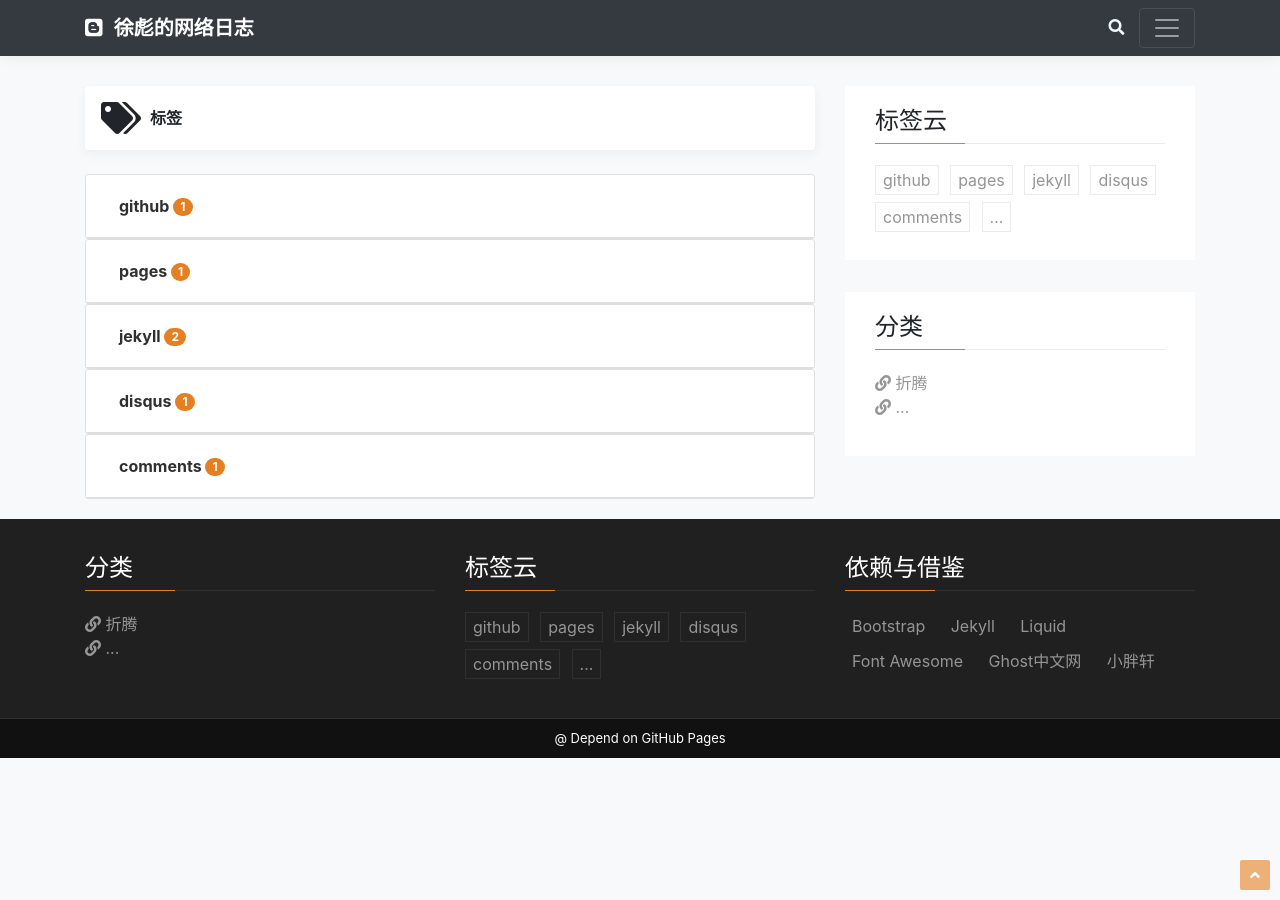
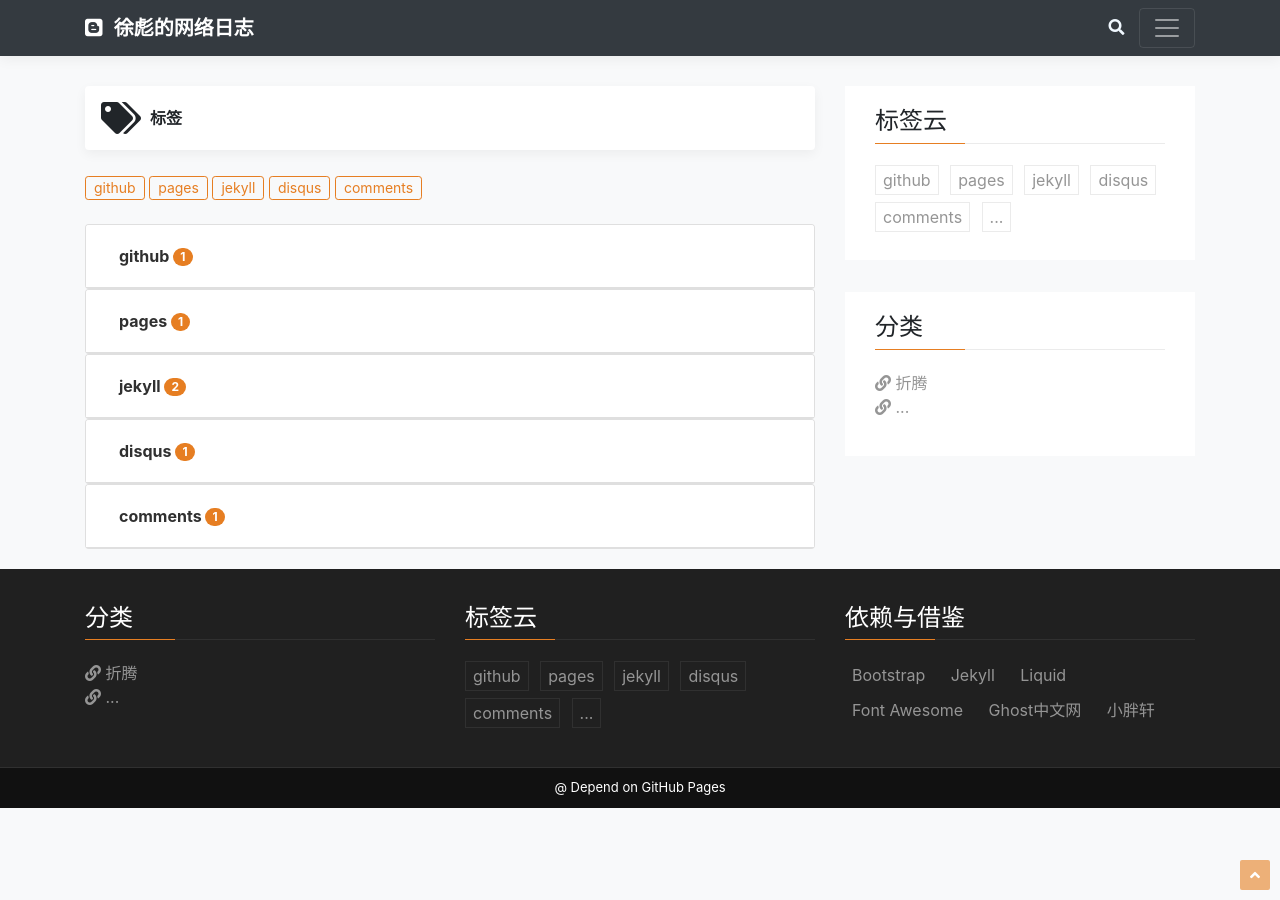
Before and after one commit to xubiaosunny/xubiaosunny.github.io, a Jekyll site: the page built from blog/tags.md, in a window 1280 px wide. Built offline with Jekyll 4.4.1, drawn with Linux system fonts in a browser that asks for light colours.

Commit message:
标签定位

```diff
--- a/_includes/js.html
+++ b/_includes/js.html
@@ -6,6 +6,7 @@
 <script src="{{- 'assets/js/bootstrap.min.js' | relative_url -}}"></script>
 <script src="{{- 'assets/js/jquery.typeahead.min.js' | relative_url -}}"></script>
 <script src="{{- 'assets/js/cb-search.js' | relative_url -}}"></script>
+
 
 <!-- Global site tag (gtag.js) - Google Analytics -->
 <script async src="https://www.googletagmanager.com/gtag/js?id=UA-117594393-1"></script>
--- a/_layouts/categories.html
+++ b/_layouts/categories.html
@@ -43,3 +43,9 @@ layout: home
     </div>
     {%- endfor -%}
 </div>
+<script>
+    $(document).ready(function(){
+        var h = decodeURIComponent(window.location.hash);
+        if (h) { $(h).collapse() }
+    });
+</script>
--- a/_layouts/default.html
+++ b/_layouts/default.html
@@ -2,13 +2,13 @@
 <html>
 	{%- include head.html -%}
   <body class="bg-light">
+    {%- include js.html -%}
     {%- include header.html -%}
     <main role="main" style="margin-top:30px;">
       {{- content -}}
     </main>
     {%- include footer.html -%}
     {%- include search.html -%}
-    {%- include js.html -%}
     <a href="#" id="back-to-top" style="display: block;"><i class="fa fa-angle-up"></i></a>
   </body>
 </html>
--- a/_layouts/tags.html
+++ b/_layouts/tags.html
@@ -8,6 +8,14 @@ layout: home
         <h6 class="mb-0 lh-100"><strong>标签</strong></h6>
         <small></small>
     </div>
+</div>
+<br>
+<div class="tag-list">
+    {%- for tag in site.tags -%}
+    <a href="#{{ tag | first }}">
+        <button type="button" class="btn my-btn-outline">{{ tag | first }}</button>
+    </a>
+    {%- endfor -%}
 </div>
 <br>
 <div data-spy="scroll" data-target="#navbar-example2" data-offset="0">
--- a/assets/css/custom.css
+++ b/assets/css/custom.css
@@ -213,3 +213,14 @@ body {
   background: #fff;
   padding: 35px
 }
+
+.my-btn-outline {
+  color: #e67e22;
+  background-color: transparent;
+  background-image: none;
+  border-color: #e67e22;
+  padding: .25rem .5rem;
+  font-size: .875rem;
+  line-height: 1;
+  border-radius: .2rem;
+}
```
Also changed, not shown: other parts of _layouts/tags.html (+10 -0 lines).
